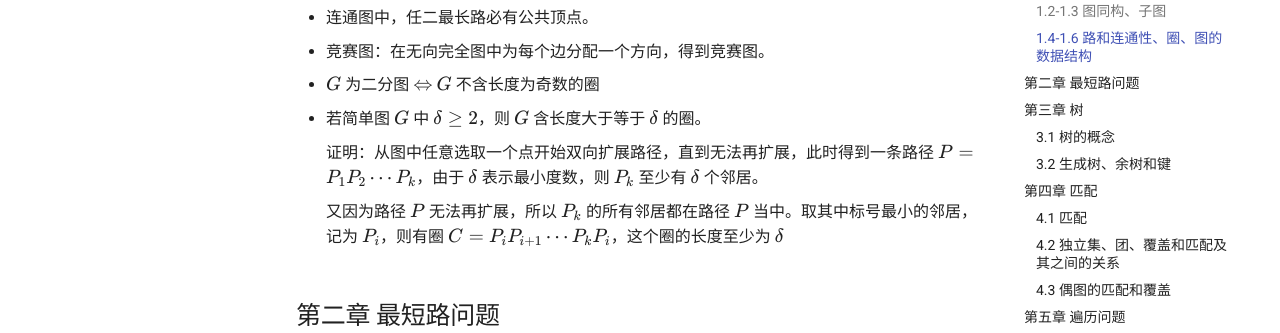
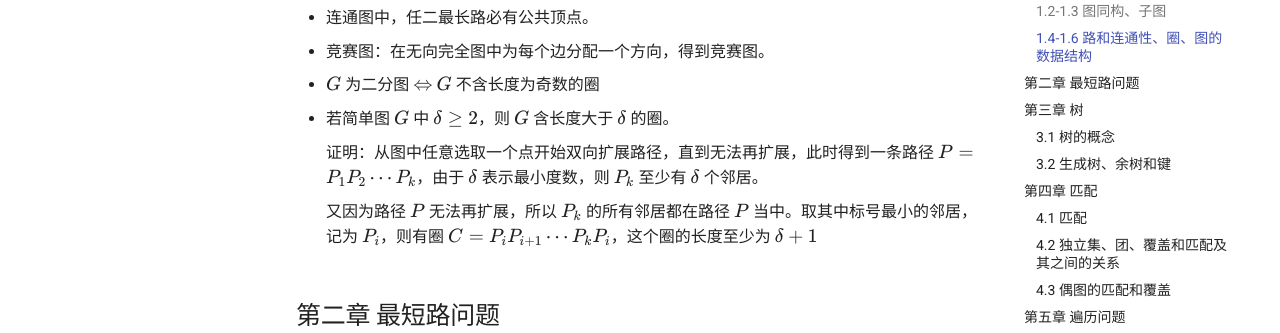
Before and after one commit to CodeZHXS/codezhxs.github.io, an MkDocs documentation site: the page built from docs/archive/graph.md, in a window 1280 px wide and 900 px high, scrolled down 2029 px. Shown: the part 151-484 px from the top of the window. Built offline with MkDocs 1.6.1 and Material for MkDocs 9.7.7, drawn with Linux system fonts in a browser that asks for light colours; comment, search, counter and statistics services are not loaded.

Commit message:
upd graph

```diff
--- a/docs/archive/graph.md
+++ b/docs/archive/graph.md
@@ -77,12 +77,11 @@
 
 -   $G$ 为二分图 $\Leftrightarrow$ $G$ 不含长度为奇数的圈
 
--   若简单图 $G$ 中 $\delta \ge 2$，则 $G$ 含长度大于等于 $\delta$ 的圈。
+-   若简单图 $G$ 中 $\delta \ge 2$，则 $G$ 含长度大于 $\delta$ 的圈。
 
     证明：从图中任意选取一个点开始双向扩展路径，直到无法再扩展，此时得到一条路径 $P = P_1P_2\cdots P_k$，由于 $\delta$ 表示最小度数，则 $P_k$ 至少有 $\delta$ 个邻居。
 
-    又因为路径 $P$ 无法再扩展，所以 $P_k$ 的所有邻居都在路径 $P$ 当中。取其中标号最小的邻居，记为 $P_i$，则有圈 $C = P_iP_{i+1}\cdots P_kP_i$，这个圈的长度至少为 $\delta$
-
+    又因为路径 $P$ 无法再扩展，所以 $P_k$ 的所有邻居都在路径 $P$ 当中。取其中标号最小的邻居，记为 $P_i$，则有圈 $C = P_iP_{i+1}\cdots P_kP_i$，这个圈的长度至少为 $\delta + 1$
 
 
 ## 第二章 最短路问题
```
